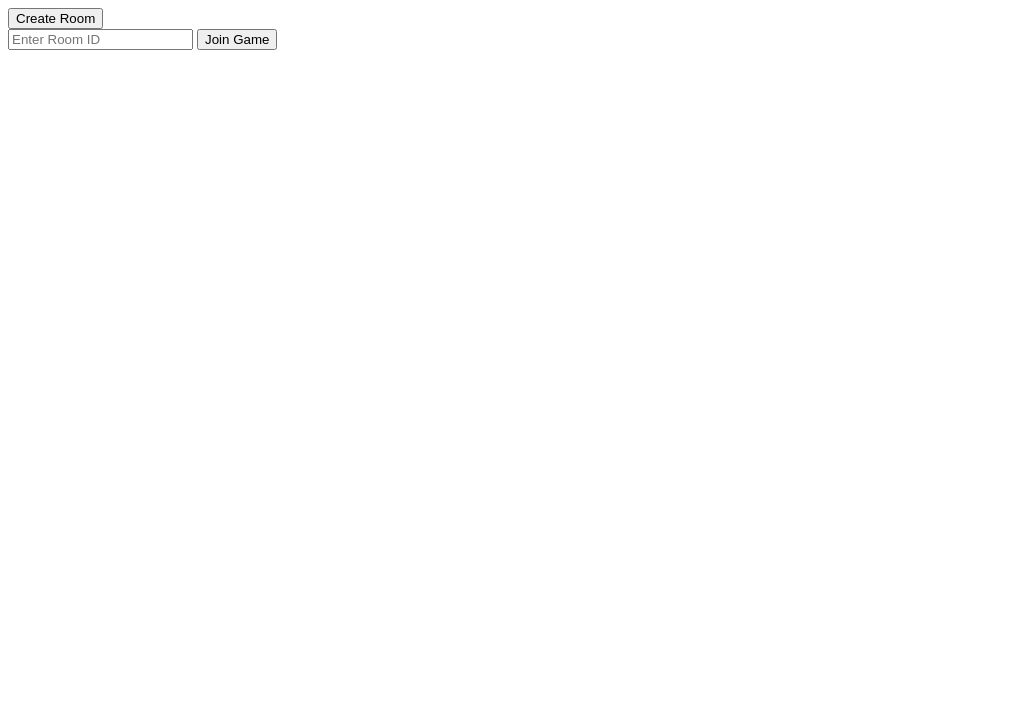
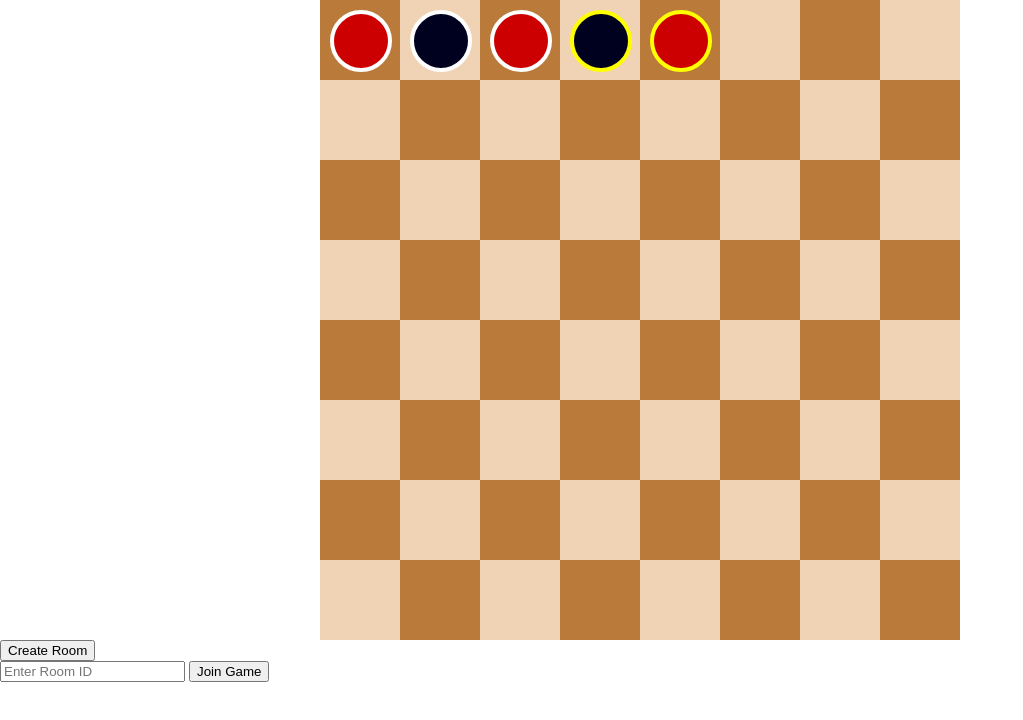
Before and after one commit to jackexyou/checkers, a website: page client/index.html in a window 1280 px wide. Shown: the whole page, without its empty margins (0-1023 px from the left). Drawn offline with nearby package versions, Linux system fonts and the light colour scheme; no server answers.

Commit message:
added board display

```diff
--- a/client/index.html
+++ b/client/index.html
@@ -1,3 +1,108 @@
+<!DOCTYPE html>
+<html>
+<head>
+	<title>Checkers</title>
+	<link rel="stylesheet" href="style.css">
+</head>
+<body>
+
+<body id="ht">
+<!-- astea 2 sunt puse ca indexarea claselor sa inceapa de la 1 -->
+<div class="checker white_checker" style="display:none"> </div>
+<div class="checker black_checker" style="display:none"> </div>
+
+
+<div class="square" style="display: none" id ="ht"> </div>
+<div class="black_background" id="black_background"> </div>
+
+	<div class="score" id="score">
+		<br>
+	</div>
+<div class="table" id="table">
+
+
+	<div class="square black_square"> </div>
+	<div class="square white_square"> </div>
+	<div class="square black_square"> </div>
+	<div class="square white_square"> </div>
+	<div class="square black_square"> </div>
+	<div class="square white_square"> </div>
+	<div class="square black_square"> </div>
+	<div class="square white_square"> </div>
+	<div class="clear_float"> </div>
+
+	<div class="square white_square"> </div>
+	<div class="square black_square"> </div>
+	<div class="square white_square"> </div>
+	<div class="square black_square"> </div>
+	<div class="square white_square"> </div>
+	<div class="square black_square"> </div>
+	<div class="square white_square"> </div>
+	<div class="square black_square"> </div>
+	<div class="clear_float"> </div>
+
+	<div class="square black_square"> </div>
+	<div class="square white_square"> </div>
+	<div class="square black_square"> </div>
+	<div class="square white_square"> </div>
+	<div class="square black_square"> </div>
+	<div class="square white_square"> </div>
+	<div class="square black_square"> </div>
+	<div class="square white_square"> </div>
+	<div class="clear_float"> </div>
+
+	<div class="square white_square"> </div>
+	<div class="square black_square"> </div>
+	<div class="square white_square"> </div>
+	<div class="square black_square"> </div>
+	<div class="square white_square"> </div>
+	<div class="square black_square"> </div>
+	<div class="square white_square"> </div>
+	<div class="square black_square"> </div>
+	<div class="clear_float"> </div>
+
+	<div class="square black_square"> </div>
+	<div class="square white_square"> </div>
+	<div class="square black_square"> </div>
+	<div class="square white_square"> </div>
+	<div class="square black_square"> </div>
+	<div class="square white_square"> </div>
+	<div class="square black_square"> </div>
+	<div class="square white_square"> </div>
+	<div class="clear_float"> </div>
+
+	<div class="square white_square"> </div>
+	<div class="square black_square"> </div>
+	<div class="square white_square"> </div>
+	<div class="square black_square"> </div>
+	<div class="square white_square"> </div>
+	<div class="square black_square"> </div>
+	<div class="square white_square"> </div>
+	<div class="square black_square"> </div>
+	<div class="clear_float"> </div>
+
+	<div class="square black_square"> </div>
+	<div class="square white_square"> </div>
+	<div class="square black_square"> </div>
+	<div class="square white_square"> </div>
+	<div class="square black_square"> </div>
+	<div class="square white_square"> </div>
+	<div class="square black_square"> </div>
+	<div class="square white_square"> </div>
+	<div class="clear_float"> </div>
+
+	<div class="square white_square"> </div>
+	<div class="square black_square"> </div>
+	<div class="square white_square"> </div>
+	<div class="square black_square"> </div>
+	<div class="square white_square"> </div>
+	<div class="square black_square"> </div>
+	<div class="square white_square"> </div>
+	<div class="square black_square"> </div>
+	<div class="clear_float"> </div>
+
+</div>
+
 	<script src="https://cdnjs.cloudflare.com/ajax/libs/socket.io/2.0.1/socket.io.js"></script>
 
 
@@ -10,6 +115,46 @@
 	<h2 id="current-room"></h2>
 
 	<script>
+		var table = document.getElementById("table");
+		board = ['rn','bn', 'rn','bk','rk'];
+
+	 	for (var i = 0; i < board.length; i++) {
+ 			var t = 10 + Math.floor(i / 8) * 80;
+ 			var l = 10 + (i % 8) * 80;
+	 		if (board[i] == "rn") {
+
+	 			var div = document.createElement('div');
+	 			div.className = "checker white_checker";
+	 			div.style = "top: "+ t + "px; left: " + l + "px;"
+	 			table.appendChild(div)
+
+	 		} else if (board[i] == "bn"){
+
+	 			var div = document.createElement('div');
+	 			div.className = "checker black_checker";
+	 			div.style = "top: "+ t + "px; left: " + l + "px;"
+	 			table.appendChild(div)
+
+	 		} else if (board[i] == "rk"){
+
+	 			var div = document.createElement('div');
+	 			div.className = "checker white_checker";
+	 			div.style = "top: "+ t + "px; left: " + l + "px;"
+	 			div.style.border = "4px solid #FFFF00";
+	 			table.appendChild(div)
+
+	 		} else if (board[i] == "bk"){
+
+	 			var div = document.createElement('div');
+	 			div.className = "checker black_checker";
+	 			div.style = "top: "+ t + "px; left: " + l + "px;"
+	 			div.style.border = "4px solid #FFFF00";
+	 			table.appendChild(div)
+
+	 		}
+
+	 	}
+
 		var socket = io();
 
 		socket.on("roomID", function(data) {
@@ -20,17 +165,7 @@
 			 socket.emit("createGame", {
 
 			 })
-
-
-
 		}
-
-	var joinRoom = function(){
-		 socket.emit("joinRoom", {
-		 	roomID: document.getElementById('room-input').value
-		 })
-	}
-
 
 		var form = document.getElementById('room');
 		form.addEventListener('submit', function(e) {
@@ -43,6 +178,6 @@
 			e.preventDefault();
 		})
 
-
-
 	</script>
+</body>
+</html>
--- /dev/null
+++ b/client/style.css
@@ -0,0 +1,109 @@
+body , html{
+		transition: 1s ease-in-out;
+		width: 100%;
+		height : 100%;
+		margin : 0 0;
+		padding: 0  0;
+}
+.square{
+	float: left;
+	width: 80px;
+	height: 80px;
+}
+
+.white_square{
+	background-color:#F0D2B4;
+}
+.black_square{
+	background-color :#BA7A3A;
+}
+.clear_float{
+	clear: both;
+}
+
+.table{
+	position: relative;
+	width: 640px;
+	height: 640px;
+	margin: 0 auto;
+}
+.score{
+	background-color: #1aaaad;
+	color: white;
+	display: none;
+	font-size: 45px;
+	font-weight: 900;
+	height:150px;
+	border-radius: 10%;
+	left: 0px;
+	letter-spacing: 1px;
+	margin : 0 auto;
+	padding-top: 30px;
+	overflow: hidden;
+	position: absolute;
+	right: 0px;
+	text-align: center;
+	top: 15%;
+	width: 200px;
+	z-index: 8;
+	font-family: Calibri, Candara, Segoe, 'Segoe UI', Optima, Arial, sans-serif;
+	 -webkit-transition: 5s ease-in-out;
+	-moz-transition: 5s ease-in-out;
+  -o-transition: 5s ease-in-out;
+  transition: 5s ease-in-out;
+}
+
+.checker{
+	top:10px;
+	left:10px;
+	width: 54px;
+	height: 54px;
+	border-radius: 50%;
+	position: absolute;
+	border: 4px solid white;
+	cursor: pointer;
+
+}
+
+.white_checker{
+	background: #CC0000;
+ -webkit-transition: 0.3s ease-in-out;
+	-moz-transition: 0.3s ease-in-out;
+  -o-transition: 0.3s ease-in-out;
+  transition: 0.3s ease-in-out;
+}
+
+.black_checker{
+	background: #00001F;
+ -webkit-transition: 0.3s ease-in-out;
+	-moz-transition: 0.3s ease-in-out;
+  -o-transition: 0.3s ease-in-out;
+  transition: 0.3s ease-in-out;
+}
+
+.black_background{
+	position: fixed;
+	width: 100%;
+	height: 100%;
+	background-color: black;
+	opacity: 0.5;
+	z-index:  7;
+	display: none;
+}
+
+@media only screen and (max-width : 640px){
+	.table{
+		width: 400px;
+		height: 400px;
+	}
+
+	.square{
+		width: 50px;
+		height: 50px;
+	}
+
+	.checker{
+		width: 32px;
+		height: 32px;
+	}
+}
--- /dev/null
+++ b/public/style.css
@@ -0,0 +1,109 @@
+body , html{
+		transition: 1s ease-in-out;
+		width: 100%;
+		height : 100%;
+		margin : 0 0;
+		padding: 0  0;
+}
+.square{
+	float: left;
+	width: 80px;
+	height: 80px;
+}
+
+.white_square{
+	background-color:#F0D2B4;
+}
+.black_square{
+	background-color :#BA7A3A;
+}
+.clear_float{
+	clear: both;
+}
+
+.table{
+	position: relative;
+	width: 640px;
+	height: 640px;
+	margin: 0 auto;
+}
+.score{
+	background-color: #1aaaad;
+	color: white;
+	display: none;
+	font-size: 45px;
+	font-weight: 900;
+	height:150px;
+	border-radius: 10%;
+	left: 0px;
+	letter-spacing: 1px;
+	margin : 0 auto;
+	padding-top: 30px;
+	overflow: hidden;
+	position: absolute;
+	right: 0px;
+	text-align: center;
+	top: 15%;
+	width: 200px;
+	z-index: 8;
+	font-family: Calibri, Candara, Segoe, 'Segoe UI', Optima, Arial, sans-serif;
+	 -webkit-transition: 5s ease-in-out;
+	-moz-transition: 5s ease-in-out;
+  -o-transition: 5s ease-in-out;
+  transition: 5s ease-in-out;
+}
+
+.checker{
+	top:10px;
+	left:10px;
+	width: 54px;
+	height: 54px;
+	border-radius: 50%;
+	position: absolute;
+	border: 4px solid white;
+	cursor: pointer;
+
+}
+
+.white_checker{
+	background: #CC0000;
+ -webkit-transition: 0.3s ease-in-out;
+	-moz-transition: 0.3s ease-in-out;
+  -o-transition: 0.3s ease-in-out;
+  transition: 0.3s ease-in-out;
+}
+
+.black_checker{
+	background: #00001F;
+ -webkit-transition: 0.3s ease-in-out;
+	-moz-transition: 0.3s ease-in-out;
+  -o-transition: 0.3s ease-in-out;
+  transition: 0.3s ease-in-out;
+}
+
+.black_background{
+	position: fixed;
+	width: 100%;
+	height: 100%;
+	background-color: black;
+	opacity: 0.5;
+	z-index:  7;
+	display: none;
+}
+
+@media only screen and (max-width : 640px){
+	.table{
+		width: 400px;
+		height: 400px;
+	}
+
+	.square{
+		width: 50px;
+		height: 50px;
+	}
+
+	.checker{
+		width: 32px;
+		height: 32px;
+	}
+}
```
Also changed, not shown: app.js (+13 -0 lines). Lines whose indentation alone changed are shown as unchanged.
